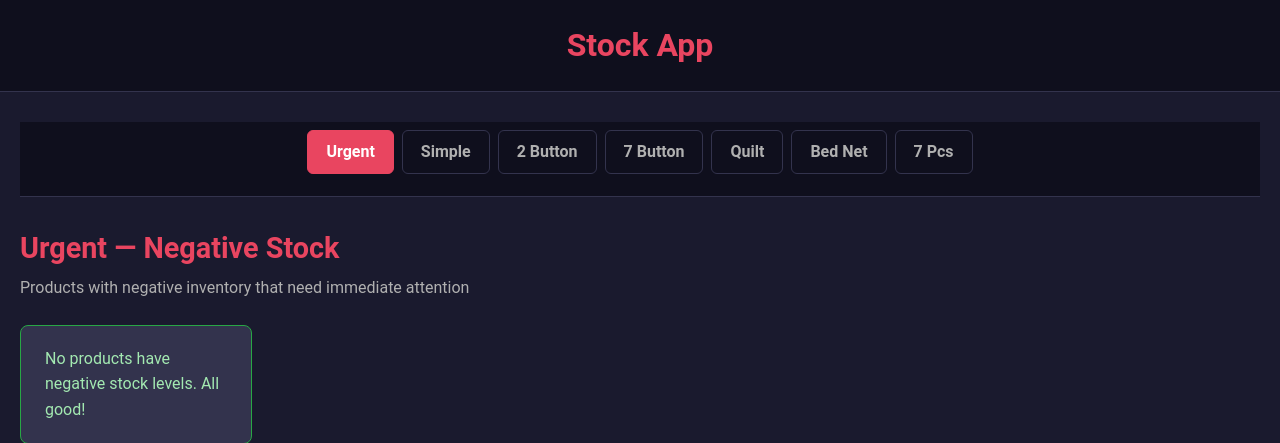
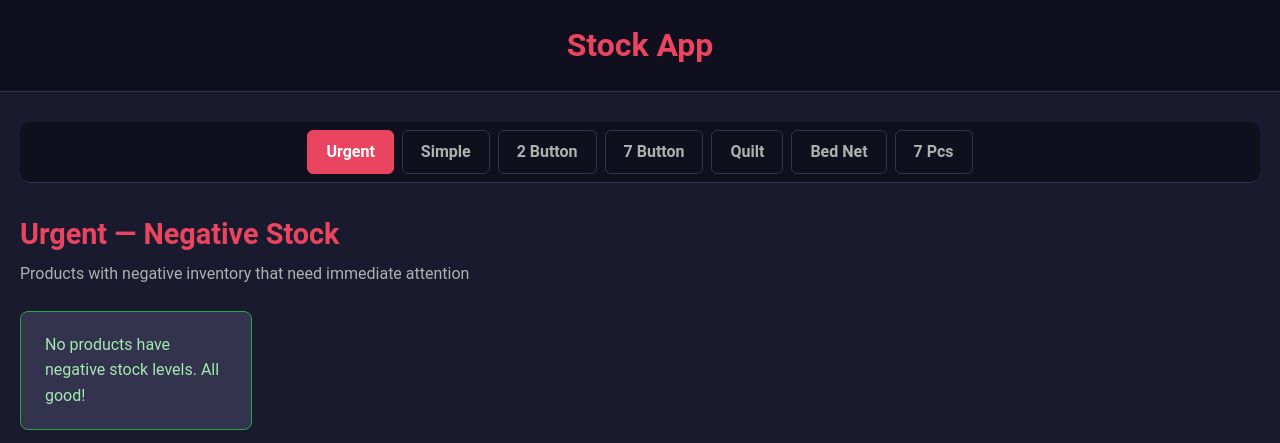
Before and after one commit to Muhammad2684/Universal-Shopify-Tools, a Flask app: page /stock in a window 1280 px wide. Shown: the top 443 px of the page. Run offline with Flask 3, Linux system fonts and the light colour scheme; data that the repository does not hold is empty.

Commit message:
Style fixes

```diff
--- a/static/css/style4.css
+++ b/static/css/style4.css
@@ -60,7 +60,7 @@ body {
     gap: 8px;
     margin-bottom: 28px;
     border-bottom: 1px solid var(--border-color);
-    padding-bottom: 14px;
+    border-radius: 10px;
 }
 
 .stock-nav a {
--- a/static/css/style5.css
+++ b/static/css/style5.css
@@ -11,6 +11,9 @@
     --success:      #28a745;
     --error-col:    #dc3545;
     --warning:      #e0a020;
+    --accent-color: #e94560;
+    --border-color: #33334d;
+    --item-bg:      #33334d;
 }
 
 body {
```
